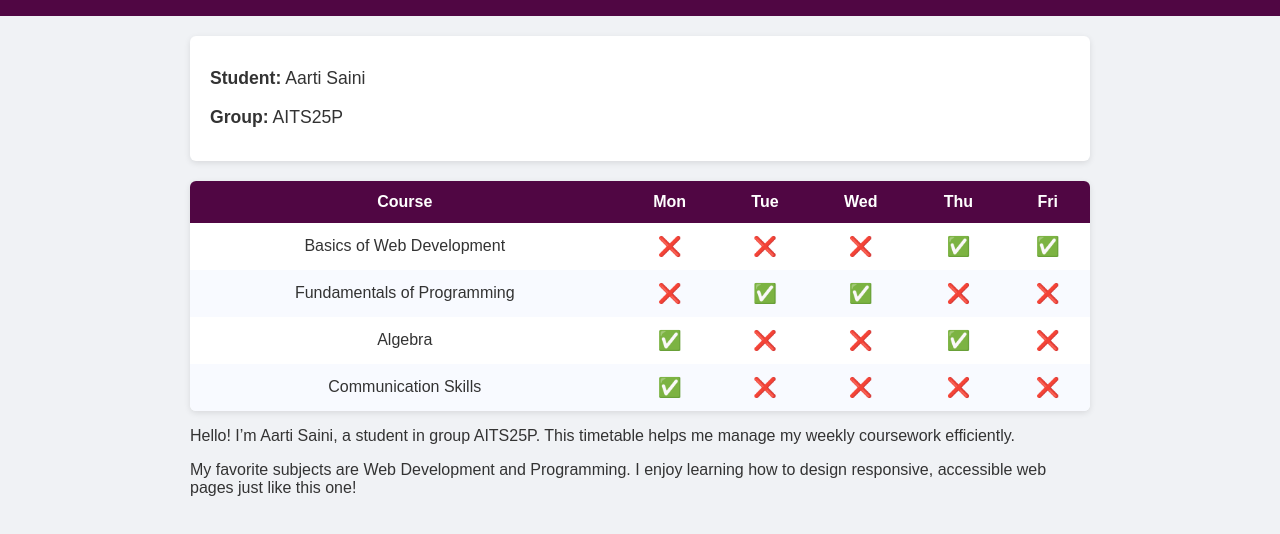
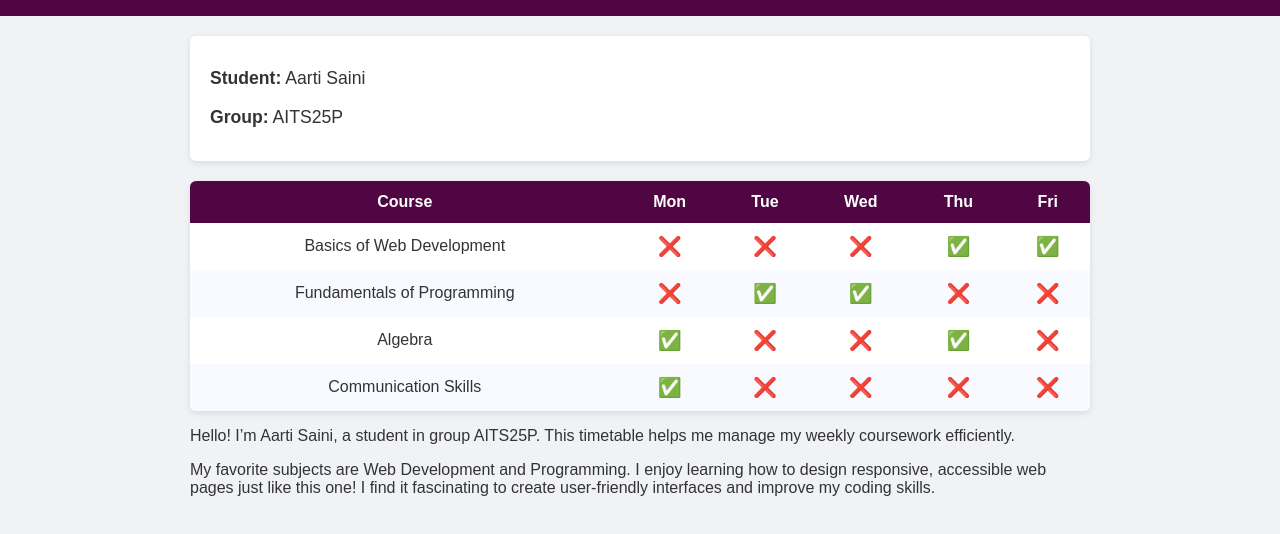
Before and after one commit to AartiSaini2002/Task-E, a plain HTML site: page index.html in a window 1280 px wide. Shown: the part 94-628 px from the top of the page. Drawn offline with Linux system fonts and the light colour scheme.

Commit message:
Paragraph

```diff
--- a/index.html
+++ b/index.html
@@ -77,7 +77,7 @@
 </section>
 
 <section class="other-content">
-  <p>My favorite subjects are Web Development and Programming. I enjoy learning how to design responsive, accessible web pages just like this one!</p>
+  <p>My favorite subjects are Web Development and Programming. I enjoy learning how to design responsive, accessible web pages just like this one! I find it fascinating to create user-friendly interfaces and improve my coding skills.</p>
 </section>
 
   </main>
```
